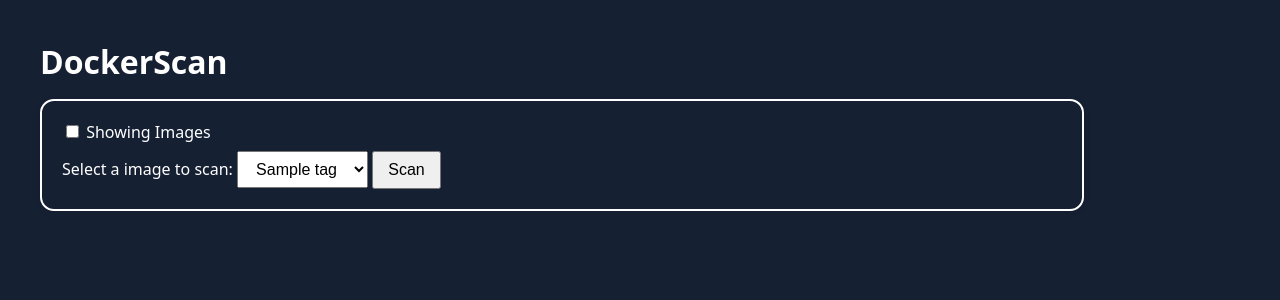
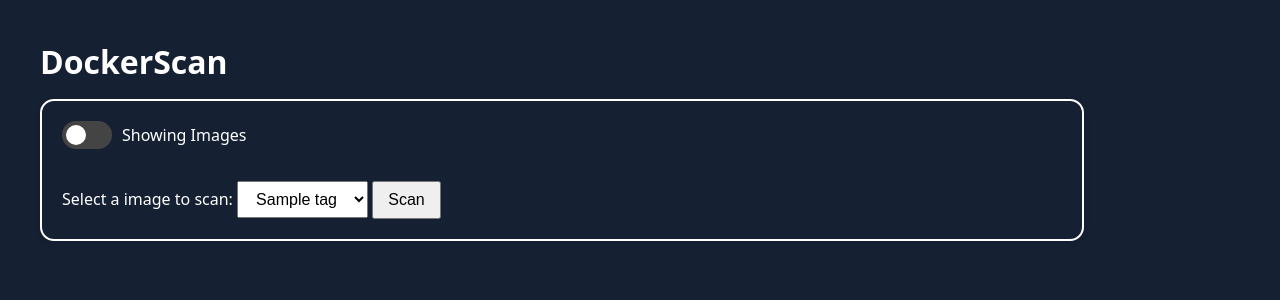
Before and after one commit to eBarazi/dockerscan, a Flask app: template dockerscan/templates/index.html in a window 1280 px wide. Shown: the top 300 px of the page. Run offline with Flask 3, Linux system fonts and the light colour scheme; the template is opened without the code that fills it: most values are stand-ins (such as "Sample title", 1, 10 or a date in 2020).

Commit message:
Add styles for switch component in style.css

```diff
--- a/dockerscan/static/style.css
+++ b/dockerscan/static/style.css
@@ -68,6 +68,58 @@ body {
     font-size: 0.9rem;
   }
 
+  .switch-row {
+  display: flex;
+  align-items: center;
+  gap: 10px;
+  margin-bottom: 1.5rem;
+}
+
+.switch {
+  position: relative;
+  display: inline-block;
+  width: 50px;
+  height: 28px;
+}
+
+.switch input {
+  opacity: 0;
+  width: 0;
+  height: 0;
+}
+
+  .slider {
+    position: absolute;
+    cursor: pointer;
+    top: 0;
+    left: 0;
+    right: 0;
+    bottom: 0;
+    background-color: #444;
+    transition: 0.3s;
+    border-radius: 34px;
+  }
+
+  .slider:before {
+    position: absolute;
+    content: "";
+    height: 20px;
+    width: 20px;
+    left: 4px;
+    bottom: 4px;
+    background-color: white;
+    transition: 0.3s;
+    border-radius: 50%;
+  }
+
+  input:checked + .slider {
+    background-color: #0474fc;
+  }
+
+  input:checked + .slider:before {
+    transform: translateX(22px);
+  }
+
   .severity-group.critical h4 { color: var(--red); }
   .severity-group.high h4 { color: var(--orange); }
   .severity-group.medium h4 { color: var(--yellow); }
```
